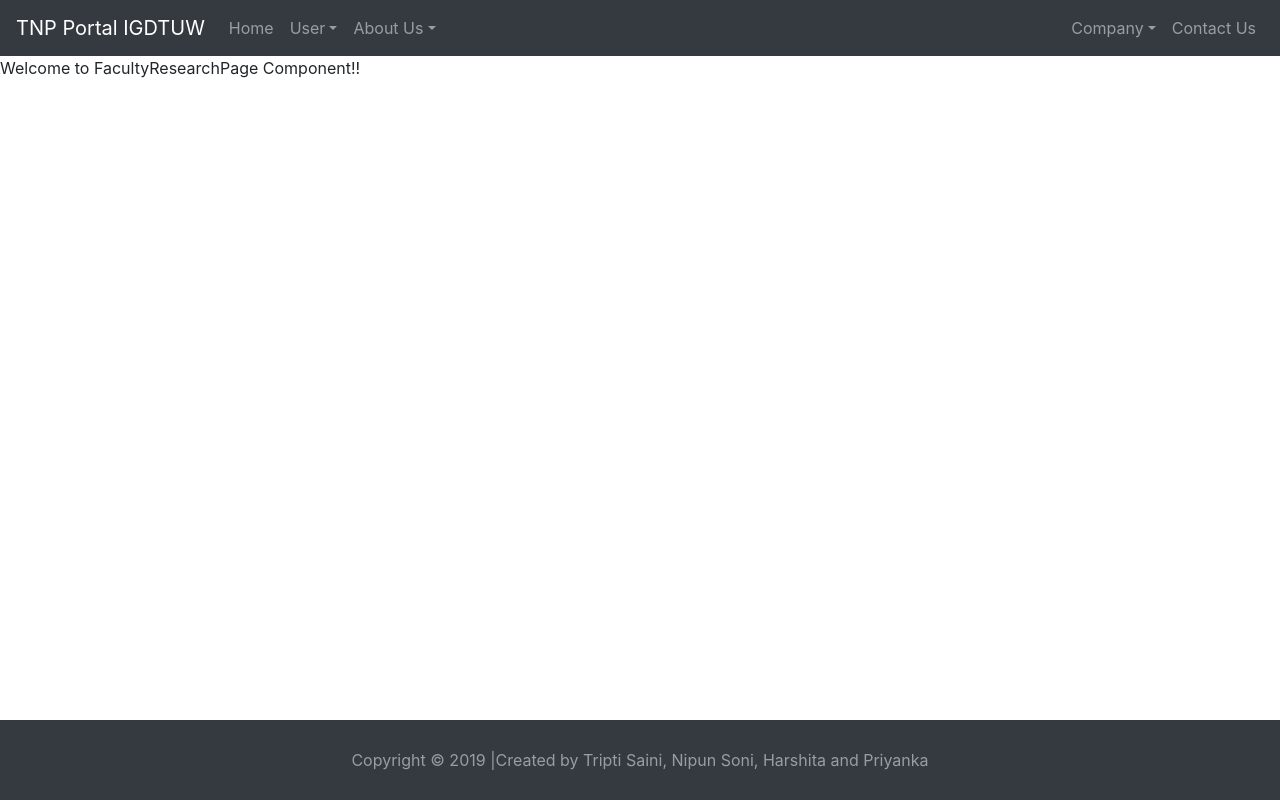
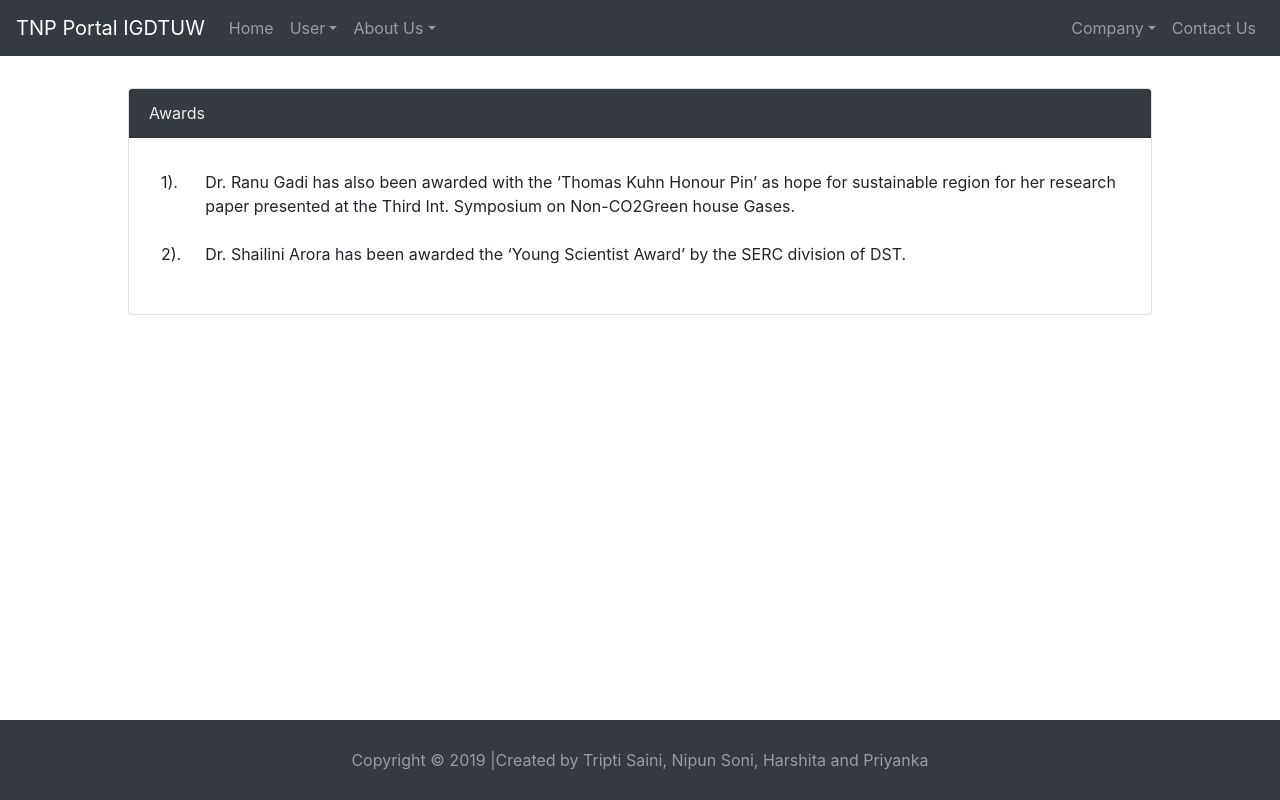
Before and after one commit to sainitripti/tnportal, a React (Create React App) app: page /faculty-research in a window 1280 px wide. Built offline with nearby package versions, Linux system fonts and the light colour scheme; no server answers.

Commit message:
Added faculty research page-incomplete

```diff
--- a/src/components/FacultyResearchPage.js
+++ b/src/components/FacultyResearchPage.js
@@ -1,10 +1,32 @@
 import React, { Component } from 'react';
+import { Table, CardHeader } from 'reactstrap';
 
 class FacultyResearchPage extends Component {
     render() {
         return (
             <div>
-                <p>Welcome to FacultyResearchPage Component!!</p>
+                <div className="card mb-3 custom-width custom-margin">
+                    <CardHeader className="dark-mode">Awards</CardHeader>
+                    <div className="card-body">
+                        <Table responsive borderless>
+                            <tbody>
+                                <tr>
+                                    <td>1).</td>
+                                    <td>
+                                    Dr. Ranu Gadi has also been awarded with the ‘Thomas Kuhn Honour Pin’ as hope for sustainable region
+                                    for her research paper presented at the Third Int. Symposium on Non-CO2Green house Gases.
+                                    </td>
+                                </tr>
+                                <tr>
+                                    <td>2).</td>
+                                    <td>Dr. Shailini Arora has been awarded the ‘Young Scientist Award’ by the SERC division of DST.</td>
+                                </tr>
+                            </tbody>
+                        </Table>
+                    </div>
+                </div>
+
+
                 {/*
 
                 Awards
```
